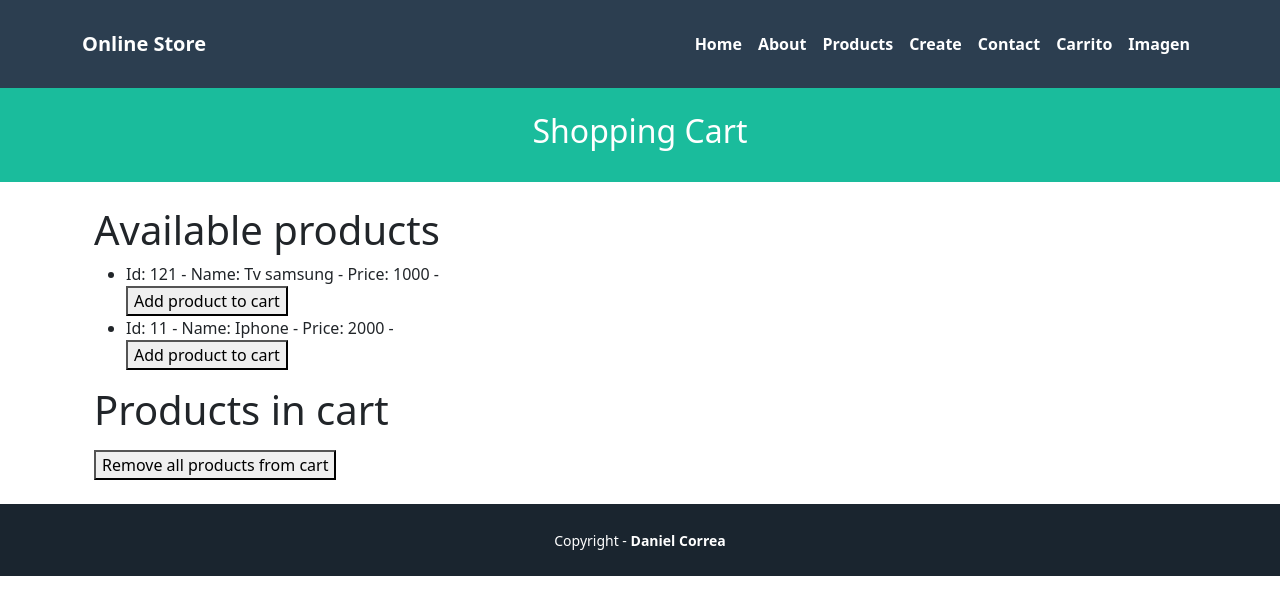
After one commit to sgomeza13/topicos_software-tutortiales, a Django app: page /cart/ in a window 1280 px wide. The commit adds this page. Shown: the top 615 px of the page. Run offline with Django 4.2, Linux system fonts and the light colour scheme.

Commit message:
tutorial 3a-3b

```diff
--- a/tutorial1/helloworld/helloworld_project/urls.py
+++ b/tutorial1/helloworld/helloworld_project/urls.py
@@ -15,8 +15,13 @@ Including another URLconf
 """
 from django.contrib import admin
 from django.urls import path, include
+from django.conf import settings
+from django.conf.urls.static import static
+
 
 urlpatterns = [
     path('admin/', admin.site.urls),
     path("",include('pages.urls')),
 ]
+if settings.DEBUG:
+    urlpatterns += static(settings.MEDIA_URL, document_root=settings.MEDIA_ROOT)
--- a/tutorial1/helloworld/pages/apps.py
+++ b/tutorial1/helloworld/pages/apps.py
@@ -1,6 +1,11 @@
 from django.apps import AppConfig
+from django.utils.module_loading import import_string
+from django.conf import settings
 
 
 class PagesConfig(AppConfig):
     default_auto_field = 'django.db.models.BigAutoField'
     name = 'pages'
+
+    def ready(self):
+        ImageStorageClass = import_string(settings.IMAGE_STORAGE_CLASS)
--- a/tutorial1/helloworld/pages/templates/pages/base.html
+++ b/tutorial1/helloworld/pages/templates/pages/base.html
@@ -25,6 +25,8 @@ aria-controls="navbarNavAltMarkup" aria-expanded="false" aria-label="Toggle navi
 <a class="nav-link active" href="{% url 'index' %}">Products</a>
 <a class="nav-link active" href="{% url 'form' %}">Create</a>
 <a class="nav-link active" href="{% url 'contact' %}">Contact</a>
+<a class="nav-link active" href="{% url 'cart_index' %}">Carrito</a>
+<a class="nav-link active" href="{% url 'image_index' %}">Imagen</a>
 
 </div>
 </div>
--- /dev/null
+++ b/tutorial1/helloworld/pages/templates/pages/cart/index.html
@@ -0,0 +1,46 @@
+{% extends 'pages/base.html' %}
+{% block title %} {{title}} {% endblock %}
+{% block header_title %} {{subtitle}} {% endblock %}
+
+{% block content %}
+<div class="container">
+  <div class="row justify-content-center">
+    <div class="col-md-12">
+    <h1>Available products</h1>
+    <ul>
+      {% for key, product in products.items %}
+        <li>
+          Id: {{ key }} -
+          Name: {{ product.name }} -
+          Price: {{ product.price }} -
+          <form method="post" action="{% url 'cart_add' key %}">
+            {% csrf_token %}
+            <button type="submit">Add product to cart</button>
+          </form>
+      </li>
+      {% endfor %}
+    </ul>
+    </div>
+  </div>
+
+  <div class="row justify-content-center">
+    <div class="col-md-12">
+    <h1>Products in cart</h1>
+      <ul>
+        {% for key, product in cart_products.items %}
+
+          <li>
+            Id: {{ key }} -
+            Name: {{ product.name }} -
+            Price: {{ product.price }}
+          </li>
+        {% endfor %}
+      </ul>
+      <form method="post" action="{% url 'cart_removeAll' %}">
+        {% csrf_token %}
+        <button type="submit">Remove all products from cart</button>
+      </form>
+    </div>
+  </div>
+</div>
+{% endblock %}
--- a/tutorial1/helloworld/pages/urls.py
+++ b/tutorial1/helloworld/pages/urls.py
@@ -1,6 +1,7 @@
 from django.urls import path
-from .views import HomePageView, AboutPageView, ContactPageView, ProductIndexView, ProductShowView, ProductCreateView
 
+from .views import HomePageView, AboutPageView, ContactPageView, ImageViewFactory, ProductIndexView, ProductShowView, ProductCreateView, CartView, CartRemoveAllView, ImageViewNoDI
+from .utils import ImageLocalStorage
 urlpatterns = [
     path("", HomePageView.as_view(), name='home'),
     path('about/', AboutPageView.as_view(), name='about'),
@@ -8,5 +9,13 @@ urlpatterns = [
     path('products/', ProductIndexView.as_view(), name='index'),
     path('products/create', ProductCreateView.as_view(), name='form'),
     path('products/<str:id>', ProductShowView.as_view(), name='show'),
-    path('products/created', ProductCreateView.as_view(), name='created')
+    path('products/created', ProductCreateView.as_view(), name='created'),
+    path('cart/', CartView.as_view(), name='cart_index'),
+    path('cart/add/<str:product_id>', CartView.as_view(), name='cart_add'),
+    path('cart/removeAll', CartRemoveAllView.as_view(), name='cart_removeAll'),
+    path('image/', ImageViewFactory(ImageLocalStorage()).as_view(), name='image_index'),
+    path('image/save', ImageViewFactory(ImageLocalStorage()).as_view(), name='image_save'),
+    path('imagenotdi/', ImageViewNoDI.as_view(), name='imagenodi_index'),
+    path('image/save', ImageViewNoDI.as_view(), name='imagenodi_save'),
+
 ]
--- a/tutorial1/helloworld/pages/views.py
+++ b/tutorial1/helloworld/pages/views.py
@@ -6,6 +6,8 @@ from django.views import View
 from django import forms
 from django.shortcuts import render, redirect, get_object_or_404
 from .models import Product
+from .utils import ImageLocalStorage
+
 
 # Create your views here.
 def homePageView(request):
@@ -116,3 +118,75 @@ class ProductCreateView(View):
             viewData["title"] = "Create product"
             viewData["form"] = form
             return render(request, self.template_name, viewData)
+
+
+class CartView(View):
+    template_name = 'pages/cart/index.html'
+
+    def get(self, request):
+        # Simulated database for products
+        products = {}
+        products[121] = {'name': 'Tv samsung', 'price': '1000'}
+        products[11] = {'name': 'Iphone', 'price': '2000'}
+
+        # Get cart products from session
+        cart_products = {}
+        cart_product_data = request.session.get('cart_product_data', {})
+
+        for key, product in products.items():
+            if str(key) in cart_product_data.keys():
+                cart_products[key] = product
+
+        # Prepare data for the view
+        view_data = {
+            'title': 'Cart - Online Store',
+            'subtitle': 'Shopping Cart',
+            'products': products,
+            'cart_products': cart_products
+        }
+
+        return render(request, self.template_name, view_data)
+    def post(self, request, product_id):
+        # Get cart products from session and add the new product
+        cart_product_data = request.session.get('cart_product_data', {})
+        cart_product_data[product_id] = product_id
+        request.session['cart_product_data'] = cart_product_data
+
+        return redirect('cart_index')
+
+class CartRemoveAllView(View):
+    def post(self, request):
+        # Remove all products from cart in session
+        if 'cart_product_data' in request.session:
+            del request.session['cart_product_data']
+
+        return redirect('cart_index')
+
+def ImageViewFactory(image_storage):
+    class ImageView(View):
+        template_name = 'images/index.html'
+
+        def get(self, request):
+            image_url = request.session.get('image_url', '')
+            return render(request, self.template_name, {'image_url': image_url})
+
+        def post(self, request):
+            image_url = image_storage.store(request)
+            request.session['image_url'] = image_url
+            return redirect('image_index')
+    return ImageView
+
+class ImageViewNoDI(View):
+    template_name = 'images/index.html'
+
+    def get(self, request):
+        image_url = request.session.get('image_url', '')
+
+        return render(request, self.template_name, {'image_url': image_url})
+
+    def post(self, request):
+        image_storage = ImageLocalStorage()
+        image_url = image_storage.store(request)
+        request.session['image_url'] = image_url
+
+        return redirect('image_index')
```
Also changed, not shown: tutorial1/helloworld/helloworld_project/settings.py (+10 -7 lines), tutorial1/helloworld/pages/interfaces.py (added, +8 -0 lines), tutorial1/helloworld/pages/templates/images/index.html (added, +28 -0 lines), tutorial1/helloworld/pages/templates/imagesnotdi/index.html (added, +28 -0 lines), tutorial1/helloworld/pages/utils.py (added, +11 -0 lines), tutorial1/helloworld/db.sqlite3, tutorial1/helloworld/media/uploaded_images/1605235099252.gif (added), tutorial1/helloworld/media/uploaded_images/1615320413322.jpg (added), tutorial1/helloworld/media/uploaded_images/1626537229028.png (added), tutorial1/helloworld/media/uploaded_images/1635436371072.png (added), tutorial1/helloworld/media/uploaded_images/[sound=https%3A%2F%2Ffiles.catbox.moe%2F2e64y2.mp3].gif (added), tutorial1/helloworld/media/uploaded_images/ratsex2.png (added), 2 other files.
